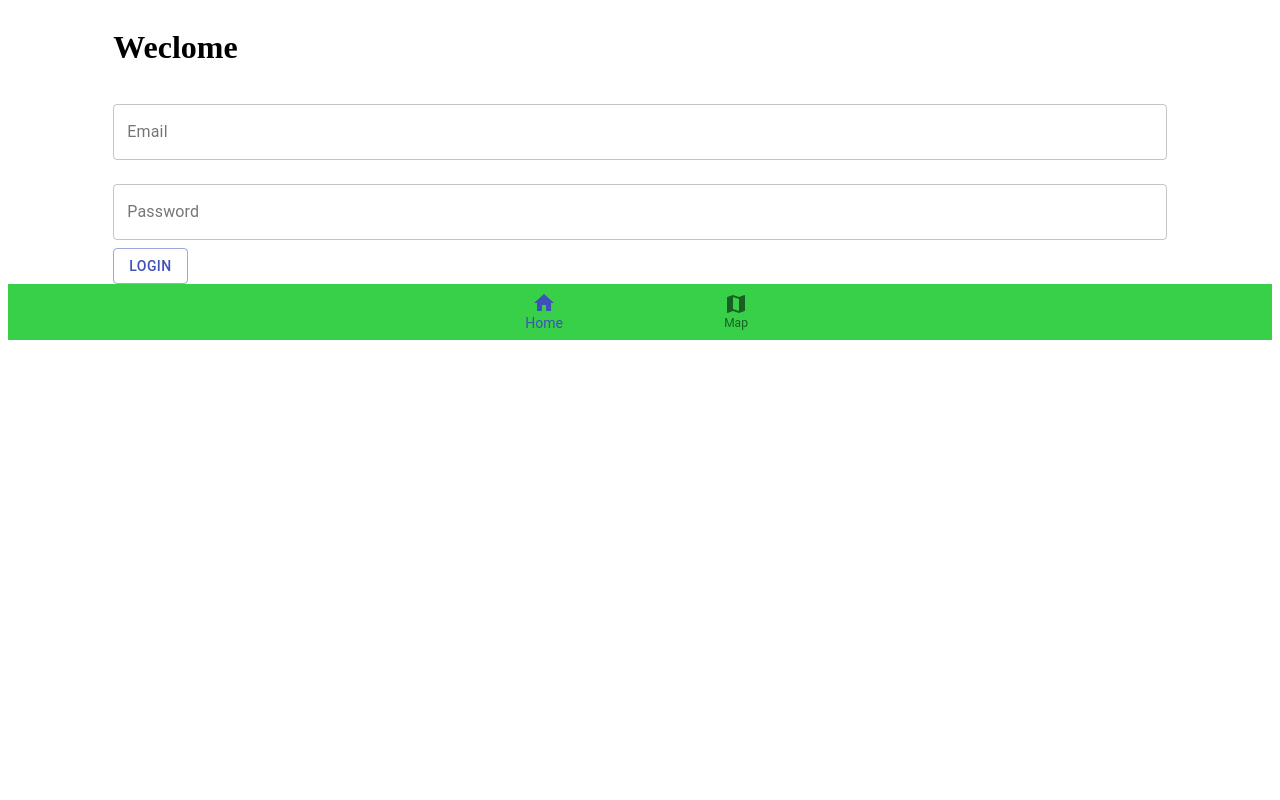
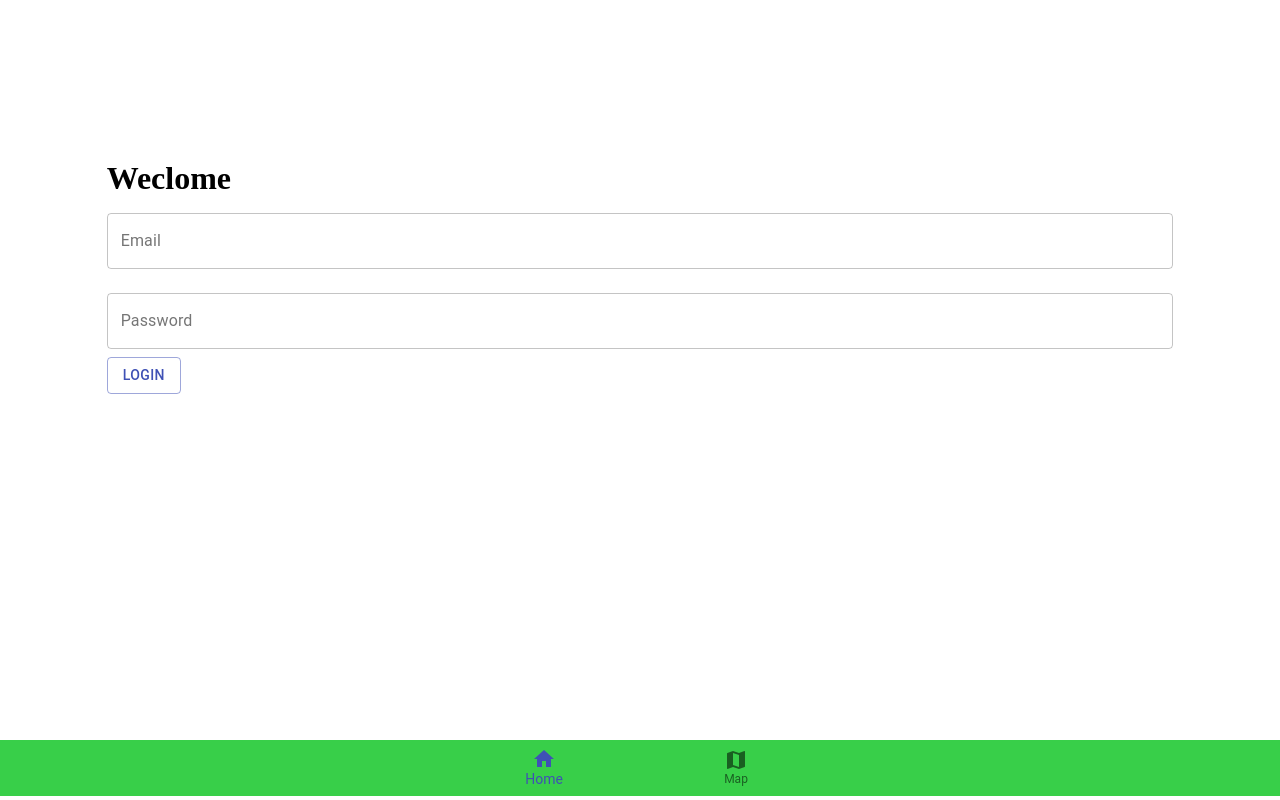
Before and after one commit to neamtsabry/NAWTY, a React (Create React App) app in the folder website/: page / in a window 1280 px wide. Built offline with nearby package versions, Linux system fonts and the light colour scheme; what react-geolocated would draw is missing.

Commit message:
fix the height

```diff
--- a/website/src/components/Home.js
+++ b/website/src/components/Home.js
@@ -1,12 +1,25 @@
 import React from 'react';
 import { Link } from 'react-router-dom';
+import { makeStyles } from '@material-ui/core/styles';
 import { Grid, FormControl, TextField, Button } from '@material-ui/core';
 
+const useStyles = makeStyles({
+    root: {
+        height: "92.5vh"
+    },
+    marginTop:{
+        marginTop: "10rem"
+    }
+});
+
 const Home = () => {
+    const classes = useStyles();
+
     return(
-        <Grid container justify="center">
+        <div className={classes.root}>
+            <Grid container justify="center" >
                 <Grid item xs={10}>
-                <h1>Weclome</h1>
+                    <h1 className={classes.marginTop}>Weclome</h1>
                 </Grid>
 
                 <Grid item xs={10}>
@@ -30,11 +43,12 @@ const Home = () => {
                 </Grid>
 
                 <Grid item xs={10}>
-                <Button component={Link} to="/parks/map" variant="outlined" color="primary">
+                    <Button component={Link} to="/map" variant="outlined" color="primary">
                         Login
                     </Button>
                 </Grid>
             </Grid>
+        </div>
     )
 }
 
--- a/website/src/index.css
+++ b/website/src/index.css
@@ -1,3 +1,7 @@
+*{
+    margin: 0;
+}
+
 .map{
-    height: 500px;
+    height: 600px;
 }
```
Lines whose indentation alone changed are shown as unchanged.
